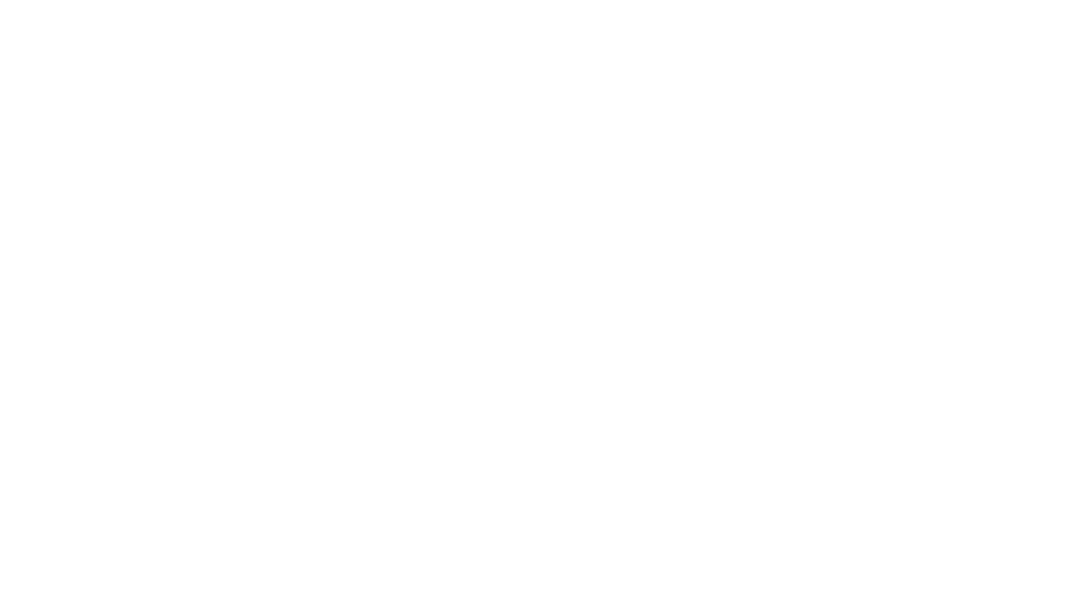
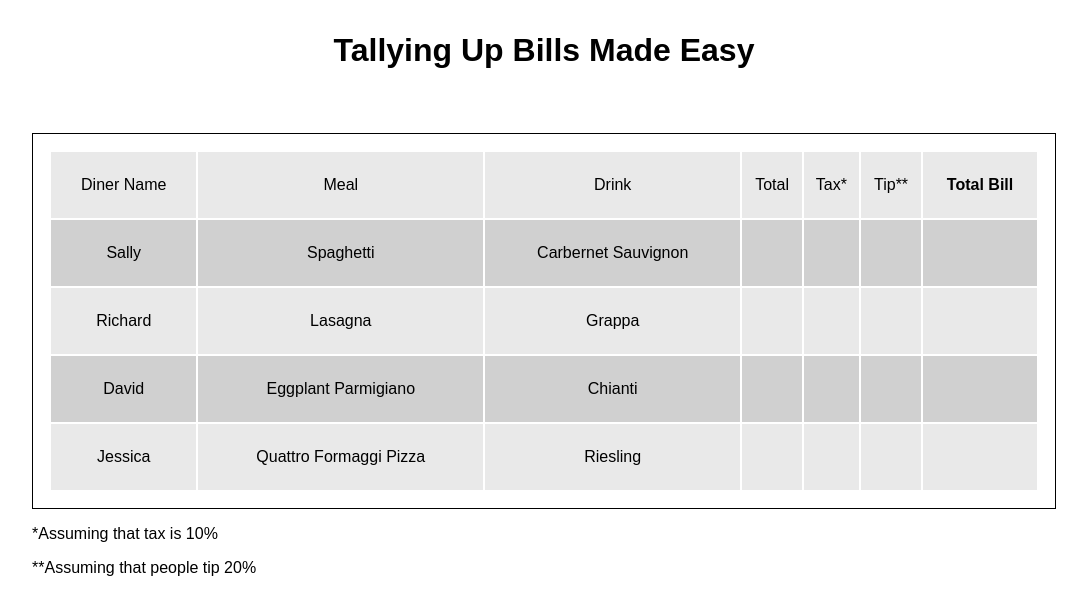
Before and after one commit to chieakiba/meal-calculator, a website: page index.html in a window 1280 px wide. Shown: the whole page, without its empty margins (96-1183 px from the left). Drawn offline with nearby package versions, Linux system fonts and the light colour scheme.

Commit message:
Added html and css styling so output from JS is readable

```diff
--- a/css/style.css
+++ b/css/style.css
@@ -1,6 +1,40 @@
-table {
+/*Title*/
+
+h1 {
+    text-align: center;
+    margin-top: 1em;
+}
+
+
+/*Table*/
+
+.dinerMealDrink {
+    text-align: center;
+    border: solid 1px black;
     width: 80%;
-    border: solid 1px black;
+    margin-left: auto;
+    margin-right: auto;
     padding: 1em;
-    margin: 1em;
+    line-height: 4em;
+    margin-top: 4em;
 }
+
+.row1,
+.row3,
+.row5 {
+    background-color: rgba(224, 224, 224, .7);
+}
+
+.row2,
+.row4 {
+    background-color: rgba(189, 189, 189, .7);
+}
+
+
+/*Disclaimer*/
+
+.assumptions {
+    width: 80%;
+    margin-left: auto;
+    margin-right: auto;
+}
--- a/index.html
+++ b/index.html
@@ -9,6 +9,58 @@
 </head>
 
 <body>
+    <h1>Tallying Up Bills Made Easy</h1>
+    <table class='dinerMealDrink'>
+        <tr class='row1'>
+            <td>Diner Name</td>
+            <td>Meal</td>
+            <td>Drink</td>
+            <td>Total</td>
+            <td>Tax*</td>
+            <td>Tip**</td>
+            <td><strong>Total Bill</strong></td>
+        </tr>
+        <tr class='row2'>
+            <td>Sally</td>
+            <td>Spaghetti</td>
+            <td>Carbernet Sauvignon</td>
+            <td></td>
+            <td></td>
+            <td></td>
+            <td></td>
+        </tr>
+        <tr class='row3'>
+            <td>Richard</td>
+            <td>Lasagna</td>
+            <td>Grappa</td>
+            <td></td>
+            <td></td>
+            <td></td>
+            <td></td>
+        </tr>
+        <tr class='row4'>
+            <td>David</td>
+            <td>Eggplant Parmigiano</td>
+            <td>Chianti</td>
+            <td></td>
+            <td></td>
+            <td></td>
+            <td></td>
+        </tr>
+        <tr class='row5'>
+            <td>Jessica</td>
+            <td>Quattro Formaggi Pizza</td>
+            <td>Riesling</td>
+            <td></td>
+            <td></td>
+            <td></td>
+            <td></td>
+        </tr>
+    </table>
+    <div class='assumptions'>
+        <p>*Assuming that tax is 10%</p>
+        <p>**Assuming that people tip 20%</p>
+    </div>
 </body>
 <script src='node_modules/jquery/dist/jquery.js'></script>
 <script src='js/meal_calculator.js'></script>
```
